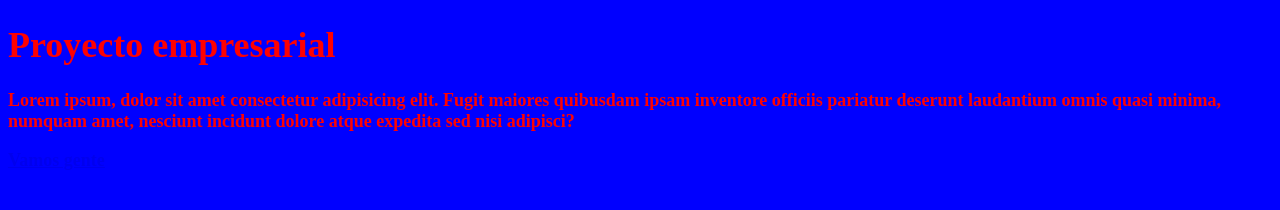
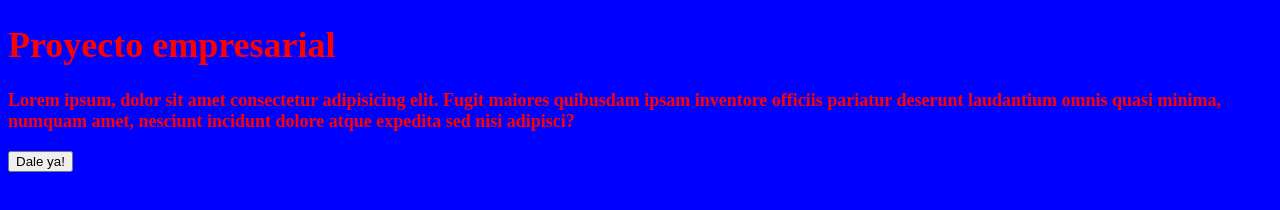
Before and after one commit to joserodriguez18/prueba, a plain HTML site: page index.html in a window 1280 px wide. Drawn offline with Linux system fonts and the light colour scheme.

Commit message:
Saludo javascript agregado

```diff
--- a/index.html
+++ b/index.html
@@ -9,6 +9,10 @@
 <body>
     <h1>Proyecto empresarial</h1>
     <p>Lorem ipsum, dolor sit amet consectetur adipisicing elit. Fugit maiores quibusdam ipsam inventore officiis pariatur deserunt laudantium omnis quasi minima, numquam amet, nesciunt incidunt dolore atque expedita sed nisi adipisci?</p>
-    <a href="#">Vamos gente</a>
+
+
+
+    <input type="button" onclick="saludo()" value="Dale ya!">
+    <script src="js/script.js"></script>
 </body>
 </html>
--- a/js/script.js
+++ b/js/script.js
@@ -0,0 +1,3 @@
+function saludo(){
+    alert("Hola Alumnos");
+}
```
